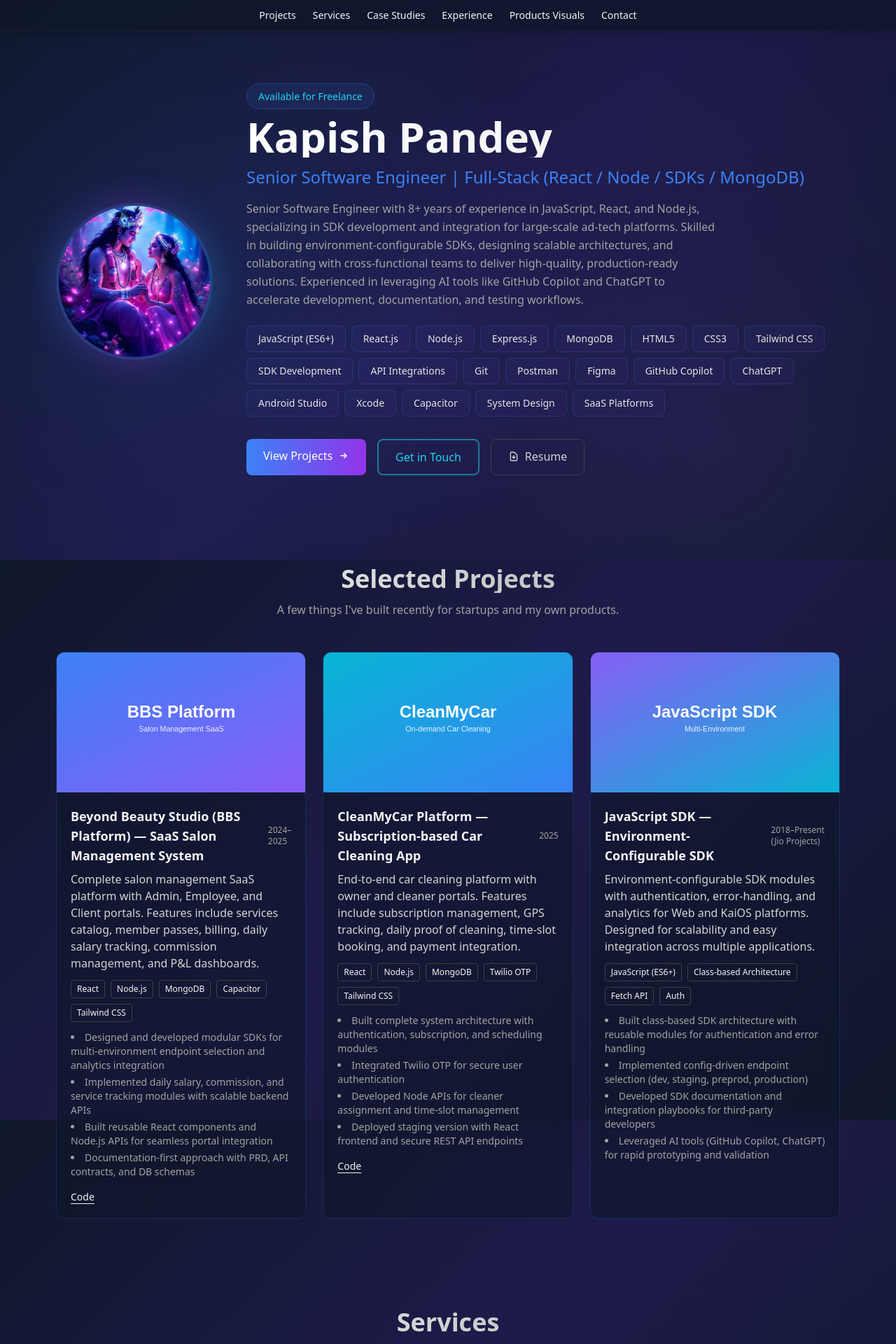
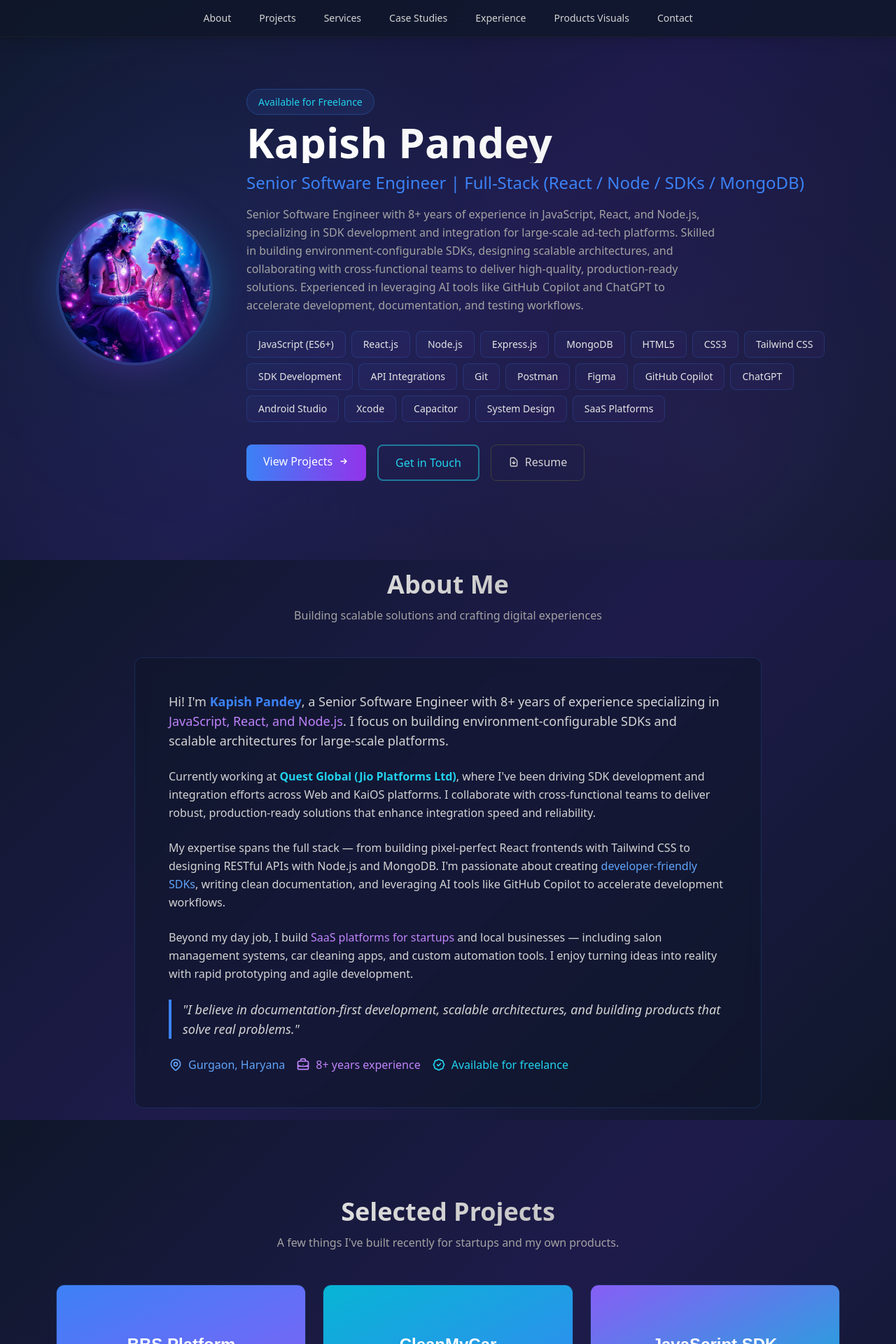
Before and after one commit to kapishpandey-18/kapish-portfolio, a React (Vite) app: page / in a window 1280 px wide. Shown: the top 1920 px of the page at 70% size. Built offline with nearby package versions, Linux system fonts and the light colour scheme.

Commit message:
Products visuals: add seeded placeholder fallbacks; Navbar: active tab highlight based on route/hash

```diff
--- a/src/App.jsx
+++ b/src/App.jsx
@@ -2,6 +2,7 @@ import { Routes, Route, useLocation } from 'react-router-dom'
 import { useEffect } from 'react'
 import Navbar from './components/Navbar'
 import Hero from './components/Hero'
+import About from './components/About'
 import Projects from './components/Projects'
 import ExperienceSection from './components/Experience'
 import Services from './components/Services'
@@ -32,6 +33,7 @@ function Home() {
   return (
     <>
       <Hero />
+      <About />
       <Projects />
       <Services />
       <SkillsMatrix />
--- /dev/null
+++ b/src/components/About.jsx
@@ -0,0 +1,70 @@
+import { profile } from '../data/profile'
+
+export default function About() {
+  return (
+    <section id="about" className="mx-auto max-w-6xl px-4 py-16">
+      <div className="text-center mb-12">
+        <h2 className="text-3xl md:text-4xl font-bold bg-gradient-to-r from-white to-neutral-400 bg-clip-text text-transparent">
+          About Me
+        </h2>
+        <p className="mt-3 text-neutral-400 max-w-2xl mx-auto">
+          Building scalable solutions and crafting digital experiences
+        </p>
+      </div>
+
+      <div className="card-overlay rounded-xl p-8 md:p-12 max-w-4xl mx-auto">
+        <div className="space-y-6 text-neutral-300 leading-relaxed">
+          <p className="text-lg">
+            Hi! I'm <span className="text-blue-500 font-semibold">{profile.name}</span>, a Senior Software Engineer with 8+ years of experience
+            specializing in <span className="text-purple-400">JavaScript, React, and Node.js</span>.
+            I focus on building environment-configurable SDKs and scalable architectures for large-scale platforms.
+          </p>
+
+          <p>
+            Currently working at <span className="text-cyan-400 font-semibold">Quest Global (Jio Platforms Ltd)</span>,
+            where I've been driving SDK development and integration efforts across Web and KaiOS platforms.
+            I collaborate with cross-functional teams to deliver robust, production-ready solutions that enhance integration speed and reliability.
+          </p>
+
+          <p>
+            My expertise spans the full stack — from building pixel-perfect React frontends with Tailwind CSS to designing
+            RESTful APIs with Node.js and MongoDB. I'm passionate about creating <span className="text-blue-400">developer-friendly SDKs</span>,
+            writing clean documentation, and leveraging AI tools like GitHub Copilot to accelerate development workflows.
+          </p>
+
+          <p>
+            Beyond my day job, I build <span className="text-purple-400">SaaS platforms for startups</span> and local businesses —
+            including salon management systems, car cleaning apps, and custom automation tools.
+            I enjoy turning ideas into reality with rapid prototyping and agile development.
+          </p>
+
+          <p className="text-lg border-l-4 border-blue-500 pl-4 italic">
+            "I believe in documentation-first development, scalable architectures, and building products that solve real problems."
+          </p>
+
+          <div className="mt-8 flex flex-wrap gap-4">
+            <div className="flex items-center gap-2 text-blue-400">
+              <svg className="w-5 h-5" fill="none" stroke="currentColor" viewBox="0 0 24 24">
+                <path strokeLinecap="round" strokeLinejoin="round" strokeWidth={2} d="M17.657 16.657L13.414 20.9a1.998 1.998 0 01-2.827 0l-4.244-4.243a8 8 0 1111.314 0z" />
+                <path strokeLinecap="round" strokeLinejoin="round" strokeWidth={2} d="M15 11a3 3 0 11-6 0 3 3 0 016 0z" />
+              </svg>
+              <span>{profile.location}</span>
+            </div>
+            <div className="flex items-center gap-2 text-purple-400">
+              <svg className="w-5 h-5" fill="none" stroke="currentColor" viewBox="0 0 24 24">
+                <path strokeLinecap="round" strokeLinejoin="round" strokeWidth={2} d="M21 13.255A23.931 23.931 0 0112 15c-3.183 0-6.22-.62-9-1.745M16 6V4a2 2 0 00-2-2h-4a2 2 0 00-2 2v2m4 6h.01M5 20h14a2 2 0 002-2V8a2 2 0 00-2-2H5a2 2 0 00-2 2v10a2 2 0 002 2z" />
+              </svg>
+              <span>8+ years experience</span>
+            </div>
+            <div className="flex items-center gap-2 text-cyan-400">
+              <svg className="w-5 h-5" fill="none" stroke="currentColor" viewBox="0 0 24 24">
+                <path strokeLinecap="round" strokeLinejoin="round" strokeWidth={2} d="M9 12l2 2 4-4M7.835 4.697a3.42 3.42 0 001.946-.806 3.42 3.42 0 014.438 0 3.42 3.42 0 001.946.806 3.42 3.42 0 013.138 3.138 3.42 3.42 0 00.806 1.946 3.42 3.42 0 010 4.438 3.42 3.42 0 00-.806 1.946 3.42 3.42 0 01-3.138 3.138 3.42 3.42 0 00-1.946.806 3.42 3.42 0 01-4.438 0 3.42 3.42 0 00-1.946-.806 3.42 3.42 0 01-3.138-3.138 3.42 3.42 0 00-.806-1.946 3.42 3.42 0 010-4.438 3.42 3.42 0 00.806-1.946 3.42 3.42 0 013.138-3.138z" />
+              </svg>
+              <span>Available for freelance</span>
+            </div>
+          </div>
+        </div>
+      </div>
+    </section>
+  )
+}
--- a/src/components/Navbar.jsx
+++ b/src/components/Navbar.jsx
@@ -1,8 +1,19 @@
-import { Link } from 'react-router-dom'
+import { Link, useLocation } from 'react-router-dom'
 import { useState } from 'react'
 
 export default function Navbar() {
   const [isMenuOpen, setIsMenuOpen] = useState(false)
+  const location = useLocation()
+
+  const isActive = (to) => {
+    if (!to) return false
+    // anchor links like '/#projects'
+    if (to.includes('#')) {
+      const [, hash] = to.split('#')
+      return location.pathname === '/' && location.hash === `#${hash}`
+    }
+    return location.pathname === to
+  }
 
   return (
     <header className="sticky top-0 z-50 backdrop-blur-md bg-slate-900/80 border-b border-neutral-800/50 shadow-lg">
@@ -20,12 +31,28 @@ export default function Navbar() {
 
         {/* Desktop menu */}
         <div className="hidden md:flex gap-6 text-sm">
-          <Link to="/#projects" className="hover:text-blue-500 transition-colors">Projects</Link>
-          <Link to="/#services" className="hover:text-blue-500 transition-colors">Services</Link>
-          <Link to="/case-studies" className="hover:text-blue-500 transition-colors">Case Studies</Link>
-          <Link to="/experience" className="hover:text-blue-500 transition-colors">Experience</Link>
-          <Link to="/products-visuals" className="hover:text-blue-500 transition-colors">Products Visuals</Link>
-          <Link to="/#contact" className="hover:text-blue-500 transition-colors">Contact</Link>
+          {[
+            { to: '/#about', label: 'About' },
+            { to: '/#projects', label: 'Projects' },
+            { to: '/#services', label: 'Services' },
+            { to: '/case-studies', label: 'Case Studies' },
+            { to: '/experience', label: 'Experience' },
+            { to: '/products-visuals', label: 'Products Visuals' },
+            { to: '/#contact', label: 'Contact' },
+          ].map((link) => (
+            <Link
+              key={link.to}
+              to={link.to}
+              className={
+                'transition-colors px-2 py-1 rounded ' +
+                (isActive(link.to)
+                  ? 'text-white border-b-2 border-blue-500'
+                  : 'text-neutral-300 hover:text-blue-500')
+              }
+            >
+              {link.label}
+            </Link>
+          ))}
         </div>
       </nav>
 
@@ -33,6 +60,7 @@ export default function Navbar() {
       {isMenuOpen && (
         <div className="md:hidden border-t border-neutral-800/50 bg-slate-900/95 backdrop-blur-md">
           <div className="px-4 py-3 flex flex-col gap-3 text-sm">
+            <Link to="/#about" onClick={() => setIsMenuOpen(false)} className="hover:text-blue-500 transition-colors py-2">About</Link>
             <Link to="/#projects" onClick={() => setIsMenuOpen(false)} className="hover:text-blue-500 transition-colors py-2">Projects</Link>
             <Link to="/#services" onClick={() => setIsMenuOpen(false)} className="hover:text-blue-500 transition-colors py-2">Services</Link>
             <Link to="/case-studies" onClick={() => setIsMenuOpen(false)} className="hover:text-blue-500 transition-colors py-2">Case Studies</Link>
--- a/src/pages/ProductsVisuals.jsx
+++ b/src/pages/ProductsVisuals.jsx
@@ -2,7 +2,7 @@ import { useState } from 'react'
 import PropTypes from 'prop-types'
 import { productVisuals } from '../data/productVisuals'
 
-function ImagesGrid({ list }) {
+function ImagesGrid({ list, slug }) {
   return (
     <div className="mt-4 grid sm:grid-cols-2 lg:grid-cols-3 gap-4">
       {list.map((img, i) => (
@@ -13,6 +13,11 @@ function ImagesGrid({ list }) {
             className="w-full h-full object-cover"
             style={{ aspectRatio: img.aspectRatio }}
             loading="lazy"
+            onError={(e) => {
+              // replace broken image with a seeded placeholder from picsum
+              e.currentTarget.onerror = null
+              e.currentTarget.src = `https://picsum.photos/seed/${slug}-${i}/800/450`
+            }}
           />
           <figcaption className="sr-only">{img.alt}</figcaption>
         </figure>
@@ -29,6 +34,7 @@ ImagesGrid.propTypes = {
       aspectRatio: PropTypes.string.isRequired,
     })
   ).isRequired,
+  slug: PropTypes.string.isRequired,
 }
 
 function Category({ item }) {
@@ -56,7 +62,7 @@ function Category({ item }) {
         </div>
       </div>
       <p className="mt-2 text-neutral-300">{item.description}</p>
-      <ImagesGrid list={item.images[tab]} />
+      <ImagesGrid list={item.images[tab]} slug={item.slug} />
     </section>
   )
 }
@@ -64,6 +70,7 @@ function Category({ item }) {
 Category.propTypes = {
   item: PropTypes.shape({
     category: PropTypes.string.isRequired,
+    slug: PropTypes.string.isRequired,
     description: PropTypes.string.isRequired,
     images: PropTypes.shape({
       mobile: PropTypes.array.isRequired,
```
